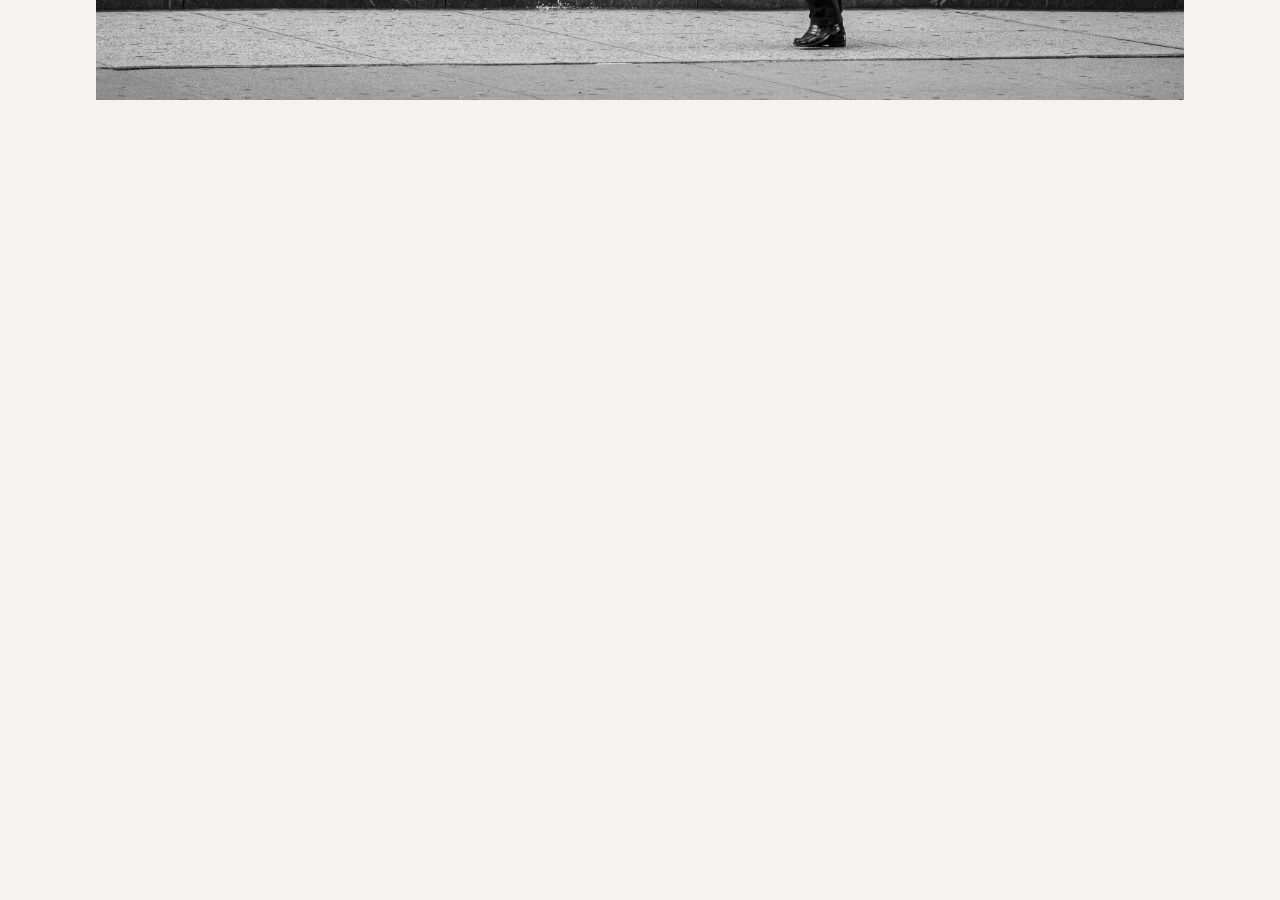
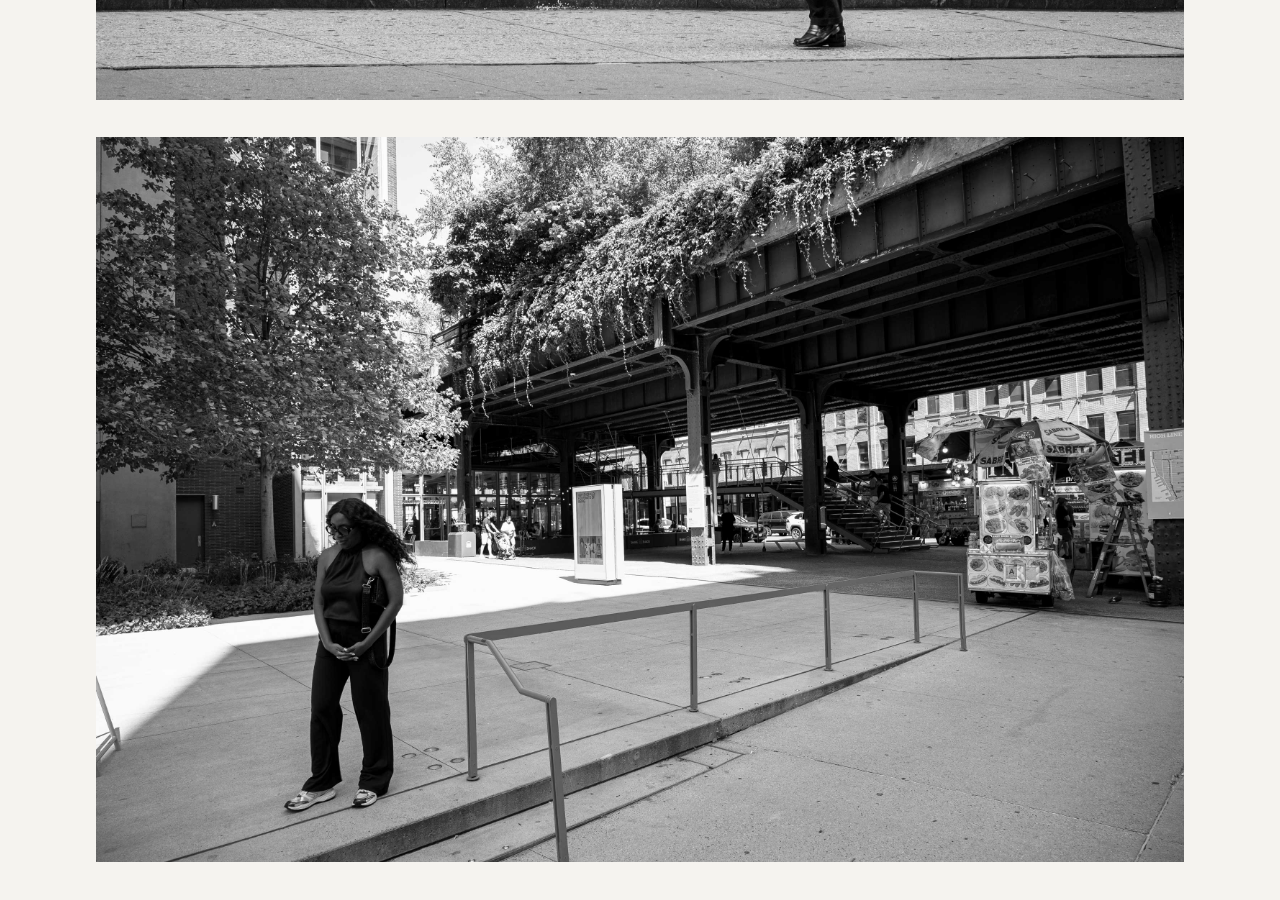
Before and after one commit to JensDDNN/jens-domela-portfolio, a Next.js app: page /work/urban-isolation in a window 1280 px wide. Shown: the part 1640-2540 px from the top of the page. Before the commit the page ends 1841 px from the top, so only its background shows below. Built offline with nearby package versions, Linux system fonts and the light colour scheme.

Commit message:
Add image for Urban Isolation page

```diff
--- a/app/work/urban-isolation/page.tsx
+++ b/app/work/urban-isolation/page.tsx
@@ -27,6 +27,16 @@ export default function UrbanIsolation() {
           marginTop: "2rem",
         }}
       />
+
+      <img
+        src="/images/urban-isolation/DSC_0785.jpg"
+        alt="Urban Isolation"
+        style={{
+          width: "100%",
+          maxWidth: "1200px",
+          marginTop: "2rem",
+        }}
+      />
     </main>
   );
 }
```
